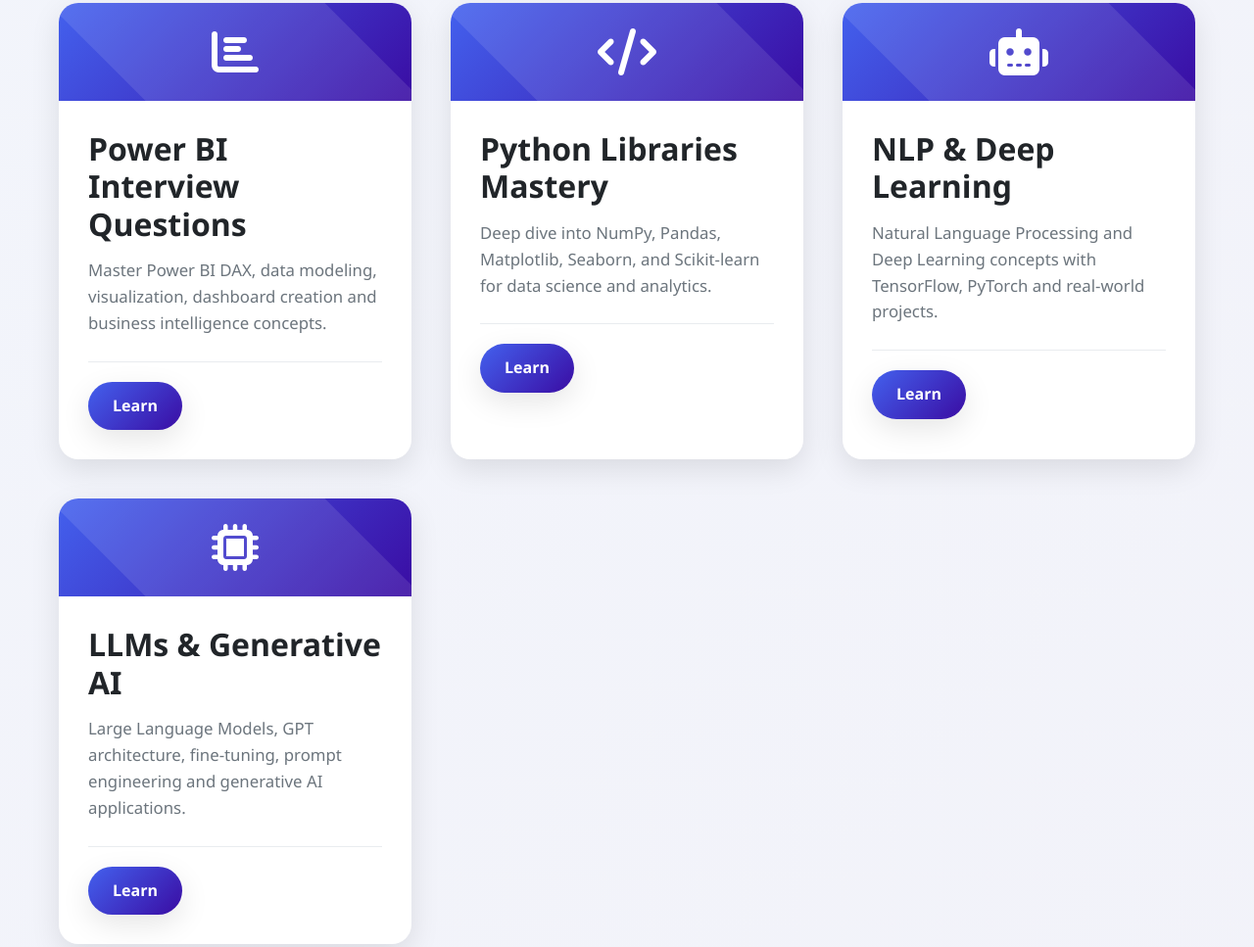
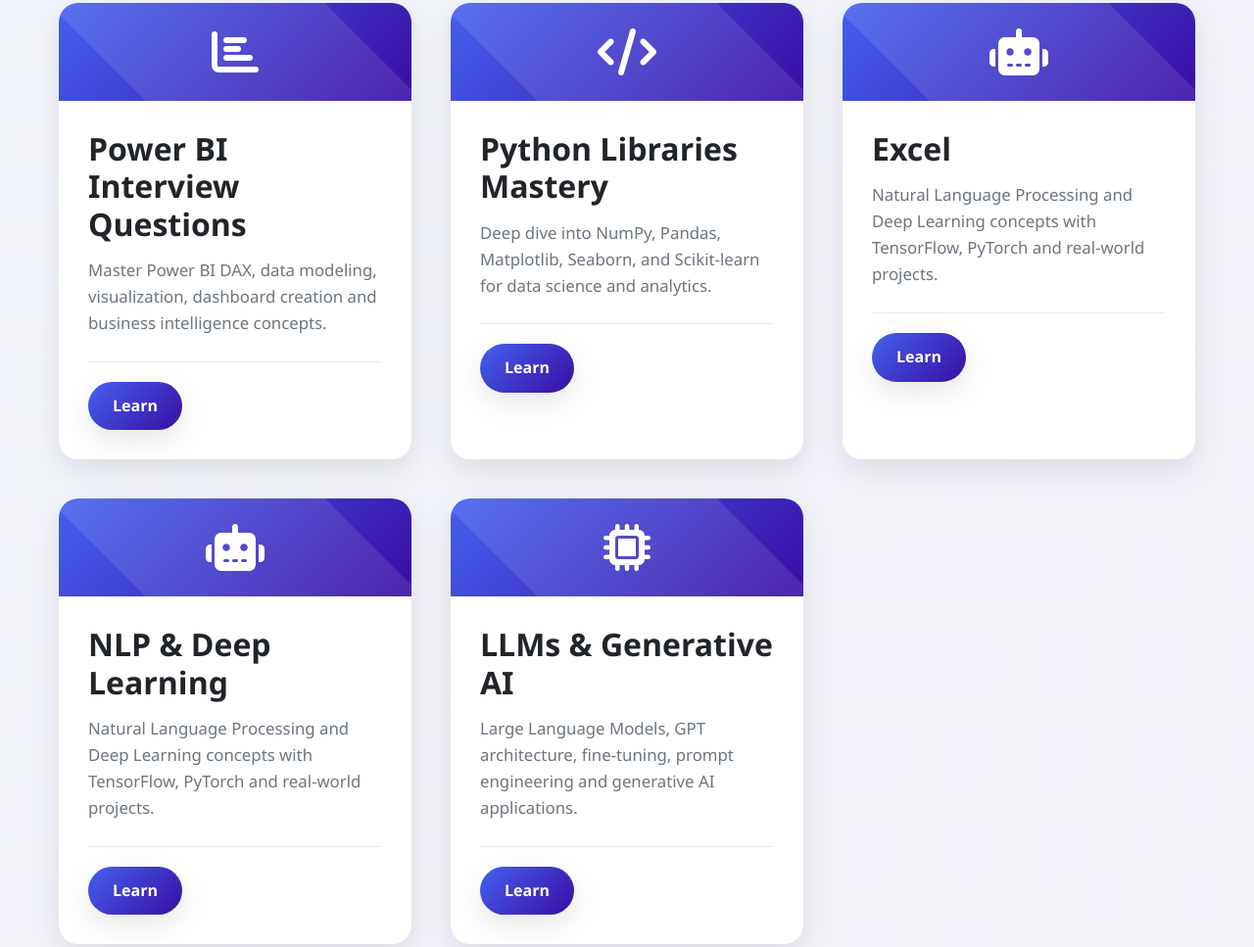
Before and after one commit to Ramgopal-Prajapati/IP, a plain HTML site: page index.html in a window 1280 px wide. Shown: the part 1587-2554 px from the top of the page at 98% size. Drawn offline with nearby package versions, Linux system fonts and the light colour scheme.

Commit message:
Add Excel section to index.html

```diff
--- a/index.html
+++ b/index.html
@@ -1452,6 +1452,13 @@
 
                 link: "librarys.html"
             },
+             {
+                title: "Excel",
+                icon: "fas fa-robot",
+                description: "Natural Language Processing and Deep Learning concepts with TensorFlow, PyTorch and real-world projects.",
+
+                link: "excel-answers.html"
+            },
             {
                 title: "NLP & Deep Learning",
                 icon: "fas fa-robot",
```
